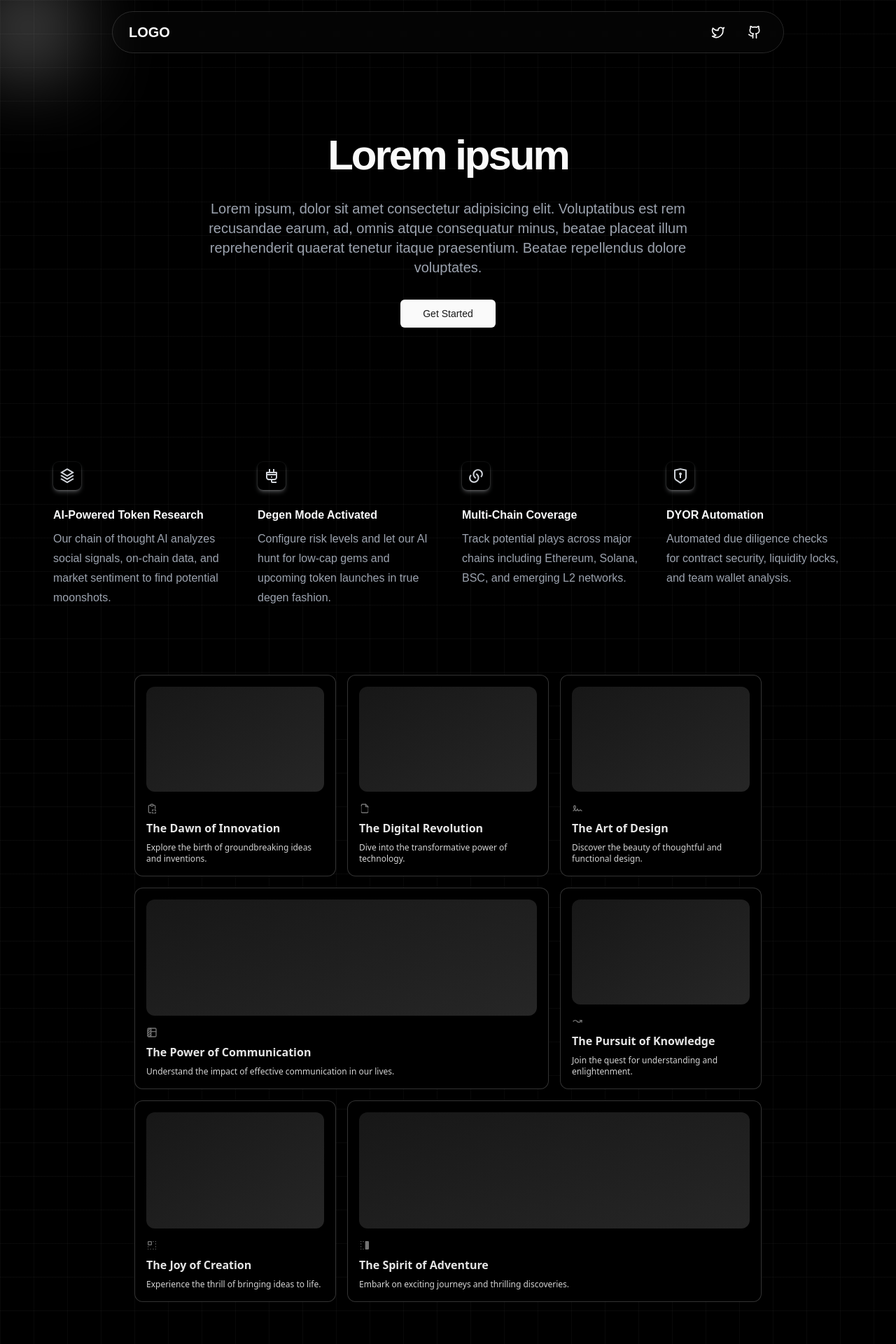
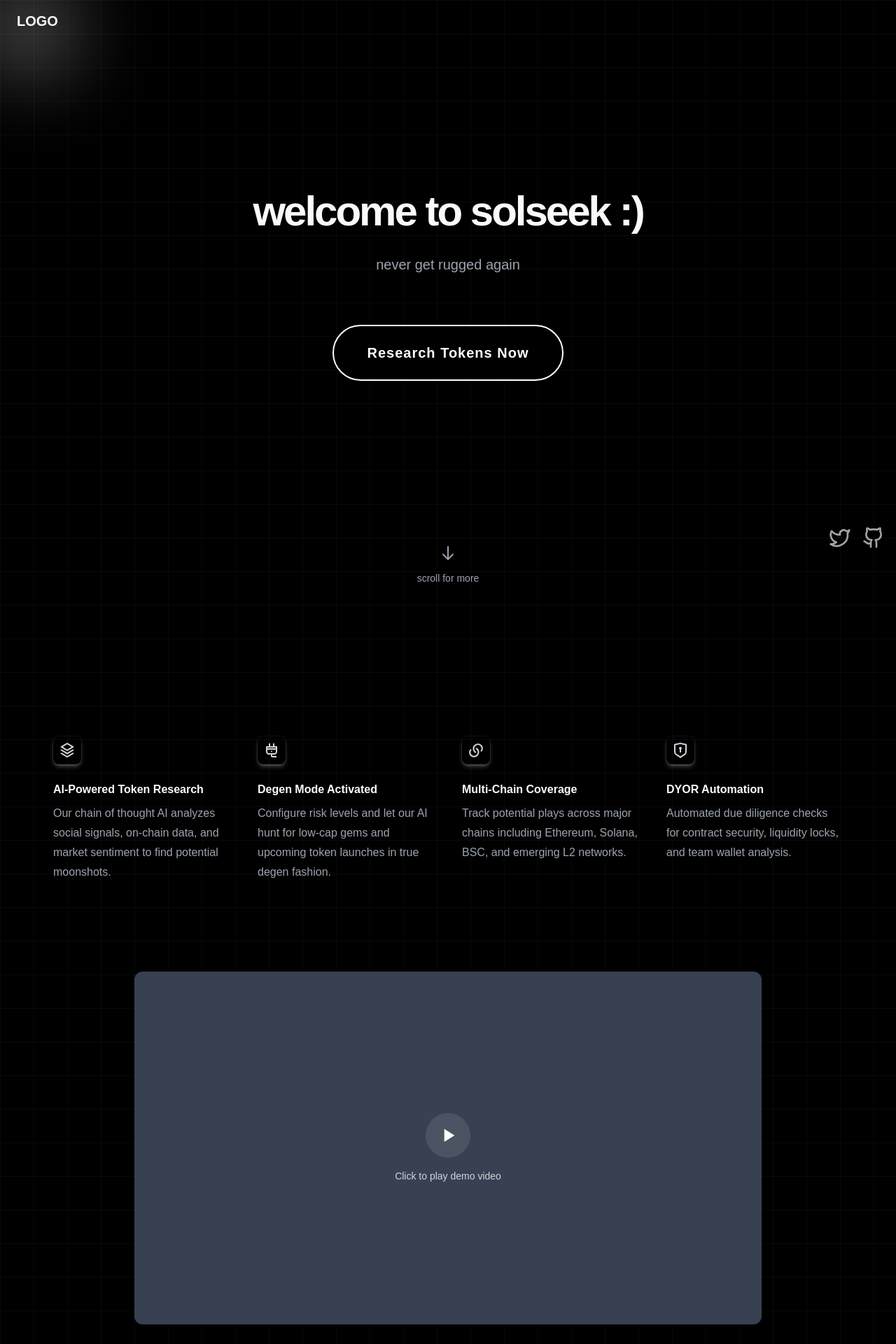
Before and after one commit to sgAIqO0psl51xk/coinseek, a Next.js app in the folder frontend/: page / in a window 1280 px wide. Shown: the top 1920 px of the page at 70% size. Built offline with nearby package versions, Linux system fonts and the light colour scheme.

Commit message:
feat:
*floating footer
*floating navbar
*fade-in hero section
*video placeholder

```diff
--- a/frontend/src/app/globals.css
+++ b/frontend/src/app/globals.css
@@ -90,9 +90,3 @@ body {
 html {
   scroll-behavior: smooth;
 }
-
-@layer utilities {
-  .animation-delay-500 {
-    animation-delay: 5s;
-  }
-}
--- a/frontend/src/app/page.tsx
+++ b/frontend/src/app/page.tsx
@@ -38,7 +38,7 @@ export default function Home() {
       <div className="relative">
         <HeroSection />
         <IconSection />
-        <BentoGridDemo />
+        {/* <BentoGridDemo /> */}
         {/* <CardHoverEffectDemo /> */}
         <AccordionSection />
         <Footer />
--- a/frontend/src/components/footer.tsx
+++ b/frontend/src/components/footer.tsx
@@ -1,34 +1,25 @@
-import { TwitterIcon } from "lucide-react";
-
+import { TwitterIcon, GithubIcon } from "lucide-react";
 import Link from "next/link";
 
 function Footer() {
   return (
-    <footer className="border-t">
-      <div className="mx-auto max-w-7xl flex flex-col gap-4 py-8 px-4 md:flex-row md:items-center md:justify-between">
-        <Link href="/" className="font-semibold">
-          YourLogo
-        </Link>
-
-        <nav className="flex gap-4 text-sm text-muted-foreground">
-          <Link href="/about" className="hover:text-primary">
-            About
-          </Link>
-          <Link href="/privacy" className="hover:text-primary">
-            Privacy
-          </Link>
-          <Link href="/terms" className="hover:text-primary">
-            Terms
-          </Link>
-        </nav>
-
+    <footer className="fixed bottom-4 right-4">
+      <div className="flex items-center gap-4">
         <Link
           href="https://twitter.com/yourhandle"
           target="_blank"
           className="text-muted-foreground hover:text-primary"
+          aria-label="Twitter"
         >
-          <TwitterIcon className="h-5 w-5" />
-          <span className="sr-only">X</span>
+          <TwitterIcon className="h-8 w-8" />
+        </Link>
+        <Link
+          href="https://github.com/yourhandle"
+          target="_blank"
+          className="text-muted-foreground hover:text-primary"
+          aria-label="GitHub"
+        >
+          <GithubIcon className="h-8 w-8" />
         </Link>
       </div>
     </footer>
--- a/frontend/src/components/hero-section.tsx
+++ b/frontend/src/components/hero-section.tsx
@@ -1,24 +1,53 @@
+"use client";
 import React from "react";
-import { Button } from "./ui/button";
 import Link from "next/link";
 
 function HeroSection() {
   return (
-    <section className="flex min-h-[60vh] items-center justify-center w-full py-12 md:py-12 lg:py-32 xl:py-48">
+    <section className="flex min-h-[100vh] items-center justify-center w-full py-12 md:py-12 lg:py-32 xl:py-48">
       <div className="container px-4 md:px-6">
-        <div className="flex flex-col items-center space-y-8 text-center">
-          <h1 className="text-3xl font-bold tracking-tighter sm:text-4xl md:text-5xl lg:text-6xl">
-            Lorem ipsum
+        <div className="flex flex-col items-center space-y-8 text-center mt-20">
+          <h1 className="text-3xl font-bold tracking-tighter sm:text-4xl md:text-5xl lg:text-6xl opacity-0 animate-fade-in">
+            welcome to solseek :)
           </h1>
-          <p className="mx-auto max-w-[700px] text-gray-500 md:text-xl dark:text-gray-400">
-            Lorem ipsum, dolor sit amet consectetur adipisicing elit.
-            Voluptatibus est rem recusandae earum, ad, omnis atque consequatur
-            minus, beatae placeat illum reprehenderit quaerat tenetur itaque
-            praesentium. Beatae repellendus dolore voluptates.
+          <p className="mx-auto max-w-[700px] text-gray-500 md:text-xl dark:text-gray-400 pb-10 opacity-0 animate-fade-in animation-delay-200">
+            never get rugged again
           </p>
-          <Button size="lg" className="w-full sm:w-auto" asChild>
-            <Link href="/cot">Get Started</Link>
-          </Button>
+          <Link
+            href="/cot"
+            className="inline-flex items-center justify-center px-6 py-3 sm:px-8 sm:py-4 md:px-12 md:py-6 text-base sm:text-lg md:text-xl font-semibold tracking-wider text-white bg-black border-2 border-white rounded-full hover:bg-black/80 transform-gpu transition-transform duration-200 ease-in-out hover:scale-110 active:scale-95 opacity-0 animate-fade-in [animation-fill-mode:forwards] animation-delay-400"
+          >
+            Research Tokens Now
+          </Link>
+
+          <div className="w-full">
+            <div className="flex flex-col items-center mt-52">
+              <button
+                onClick={() => {
+                  document.getElementById("icon-section")?.scrollIntoView({
+                    behavior: "smooth",
+                  });
+                }}
+                className="flex flex-col items-center cursor-pointer opacity-0 animate-fade-in animation-delay-600"
+                aria-label="scroll to icon section"
+              >
+                <svg
+                  className="w-6 h-6 text-gray-500 dark:text-gray-400 animate-bounce"
+                  fill="none"
+                  strokeLinecap="round"
+                  strokeLinejoin="round"
+                  strokeWidth="2"
+                  viewBox="0 0 24 24"
+                  stroke="currentColor"
+                >
+                  <path d="M19 14l-7 7m0 0l-7-7m7 7V3"></path>
+                </svg>
+                <p className="text-sm text-gray-500 dark:text-gray-400 my-2">
+                  scroll for more
+                </p>
+              </button>
+            </div>
+          </div>
         </div>
       </div>
     </section>
--- a/frontend/src/components/icon-section.tsx
+++ b/frontend/src/components/icon-section.tsx
@@ -1,3 +1,4 @@
+"use client";
 import {
   RiLinksLine,
   RiPlugLine,
@@ -34,9 +35,11 @@ const features = [
 
 export default function IconSection() {
   return (
-    <>
-      <div className="mx-auto w-full max-w-6xl px-3 pb-24">
-        <dl className="grid grid-cols-4 gap-10">
+    <section
+      id="icon-section"
+      className="mx-auto min-h-[100vh] w-full max-w-6xl px-3 pb-24"
+    >
+      <dl className="grid grid-cols-4 gap-10 pt-4">
         {features.map((item) => (
           <div
             key={item.name}
@@ -57,7 +60,32 @@ export default function IconSection() {
           </div>
         ))}
       </dl>
+
+      {/* Video Section */}
+      <div
+        id="demo-video"
+        className="mx-auto mt-32 max-w-4xl aspect-video w-full overflow-hidden rounded-xl bg-gray-100 dark:bg-gray-800"
+      >
+        <div className="relative h-full w-full">
+          {/* Placeholder - Replace src with your actual placeholder image */}
+          <div className="absolute inset-0 flex items-center justify-center bg-gray-200 dark:bg-gray-700">
+            <div className="flex flex-col items-center gap-4">
+              <div className="rounded-full bg-white/10 p-4 backdrop-blur">
+                <svg
+                  className="size-8 text-white"
+                  fill="currentColor"
+                  viewBox="0 0 24 24"
+                >
+                  <path d="M8 5v14l11-7z" />
+                </svg>
               </div>
-    </>
+              <span className="text-sm text-gray-600 dark:text-gray-300">
+                Click to play demo video
+              </span>
+            </div>
+          </div>
+        </div>
+      </div>
+    </section>
   );
 }
--- a/frontend/src/components/navbar.tsx
+++ b/frontend/src/components/navbar.tsx
@@ -1,74 +1,13 @@
-"use client";
 import Link from "next/link";
-import { useState } from "react";
-import { Menu, X, Github, Twitter } from "lucide-react";
 
 export function Navbar() {
-  const [isMenuOpen, setIsMenuOpen] = useState(false);
-
   return (
-    <nav className="fixed top-4 left-1/2 transform -translate-x-1/2 z-50 bg-background/40 backdrop-blur-sm rounded-full px-6 py-3 shadow-lg w-[90%] md:w-[720px] lg:w-[960px] flex justify-between items-center
-    before:absolute before:inset-0 before:rounded-full before:border before:border-white/10 before:animate-pulse
-    after:absolute after:inset-0 after:rounded-full after:border after:border-white/10 after:animate-pulse after:animation-delay-500">
-      {/* Logo */}
-      <Link href="/" className="flex items-center">
-        <span className="text-xl font-bold">LOGO</span> {/* Replace with your logo component/image */}
-      </Link>
-
-      {/* Social Links - Desktop */}
-      <div className="hidden md:flex items-center space-x-4">
-        <Link
-          href="https://twitter.com/yourusername"
-          target="_blank"
-          rel="noopener noreferrer"
-          className="p-2 rounded-md hover:bg-muted hover:text-primary transition-colors"
-        >
-          <Twitter className="h-5 w-5" />
+    <div className="relative">
+      <nav className="fixed top-0 left-0 right-0 w-full p-4 pl-6 z-50">
+        <Link href="/" className="flex items-center">
+          <span className="text-xl font-bold">LOGO</span>
         </Link>
-        <Link
-          href="https://github.com/yourusername"
-          target="_blank"
-          rel="noopener noreferrer"
-          className="p-2 rounded-md hover:bg-muted hover:text-primary transition-colors"
-        >
-          <Github className="h-5 w-5" />
-        </Link>
-      </div>
-
-      {/* Mobile Menu Button */}
-      <button
-        className="md:hidden"
-        onClick={() => setIsMenuOpen(!isMenuOpen)}
-        aria-label="Toggle menu"
-      >
-        {isMenuOpen ? <X className="h-6 w-6" /> : <Menu className="h-6 w-6" />}
-      </button>
-
-      {/* Mobile Menu */}
-      {isMenuOpen && (
-        <div className="md:hidden absolute top-full left-0 right-0 mt-2 bg-background/95 backdrop-blur-md rounded-lg py-2 shadow-lg">
-          <div className="flex justify-center space-x-4 p-4">
-            <Link
-              href="https://twitter.com/yourusername"
-              target="_blank"
-              rel="noopener noreferrer"
-              className="p-2 rounded-md hover:bg-muted hover:text-primary transition-colors"
-              onClick={() => setIsMenuOpen(false)}
-            >
-              <Twitter className="h-5 w-5" />
-            </Link>
-            <Link
-              href="https://github.com/yourusername"
-              target="_blank"
-              rel="noopener noreferrer"
-              className="p-2 rounded-md hover:bg-muted hover:text-primary transition-colors"
-              onClick={() => setIsMenuOpen(false)}
-            >
-              <Github className="h-5 w-5" />
-            </Link>
-          </div>
-        </div>
-      )}
-    </nav>
+      </nav>
+    </div>
   );
 }
--- a/frontend/tailwind.config.ts
+++ b/frontend/tailwind.config.ts
@@ -10,85 +10,121 @@ export default {
   theme: {
     extend: {
       colors: {
-  			background: 'hsl(var(--background))',
-  			foreground: 'hsl(var(--foreground))',
+        background: "hsl(var(--background))",
+        foreground: "hsl(var(--foreground))",
         card: {
-  				DEFAULT: 'hsl(var(--card))',
-  				foreground: 'hsl(var(--card-foreground))'
+          DEFAULT: "hsl(var(--card))",
+          foreground: "hsl(var(--card-foreground))",
         },
         popover: {
-  				DEFAULT: 'hsl(var(--popover))',
-  				foreground: 'hsl(var(--popover-foreground))'
+          DEFAULT: "hsl(var(--popover))",
+          foreground: "hsl(var(--popover-foreground))",
         },
         primary: {
-  				DEFAULT: 'hsl(var(--primary))',
-  				foreground: 'hsl(var(--primary-foreground))'
+          DEFAULT: "hsl(var(--primary))",
+          foreground: "hsl(var(--primary-foreground))",
         },
         secondary: {
-  				DEFAULT: 'hsl(var(--secondary))',
-  				foreground: 'hsl(var(--secondary-foreground))'
+          DEFAULT: "hsl(var(--secondary))",
+          foreground: "hsl(var(--secondary-foreground))",
         },
         muted: {
-  				DEFAULT: 'hsl(var(--muted))',
-  				foreground: 'hsl(var(--muted-foreground))'
+          DEFAULT: "hsl(var(--muted))",
+          foreground: "hsl(var(--muted-foreground))",
         },
         accent: {
-  				DEFAULT: 'hsl(var(--accent))',
-  				foreground: 'hsl(var(--accent-foreground))'
+          DEFAULT: "hsl(var(--accent))",
+          foreground: "hsl(var(--accent-foreground))",
         },
         destructive: {
-  				DEFAULT: 'hsl(var(--destructive))',
-  				foreground: 'hsl(var(--destructive-foreground))'
+          DEFAULT: "hsl(var(--destructive))",
+          foreground: "hsl(var(--destructive-foreground))",
         },
-  			border: 'hsl(var(--border))',
-  			input: 'hsl(var(--input))',
-  			ring: 'hsl(var(--ring))',
+        border: "hsl(var(--border))",
+        input: "hsl(var(--input))",
+        ring: "hsl(var(--ring))",
         chart: {
-  				'1': 'hsl(var(--chart-1))',
-  				'2': 'hsl(var(--chart-2))',
-  				'3': 'hsl(var(--chart-3))',
-  				'4': 'hsl(var(--chart-4))',
-  				'5': 'hsl(var(--chart-5))'
+          "1": "hsl(var(--chart-1))",
+          "2": "hsl(var(--chart-2))",
+          "3": "hsl(var(--chart-3))",
+          "4": "hsl(var(--chart-4))",
+          "5": "hsl(var(--chart-5))",
         },
         sidebar: {
-  				DEFAULT: 'hsl(var(--sidebar-background))',
-  				foreground: 'hsl(var(--sidebar-foreground))',
-  				primary: 'hsl(var(--sidebar-primary))',
-  				'primary-foreground': 'hsl(var(--sidebar-primary-foreground))',
-  				accent: 'hsl(var(--sidebar-accent))',
-  				'accent-foreground': 'hsl(var(--sidebar-accent-foreground))',
-  				border: 'hsl(var(--sidebar-border))',
-  				ring: 'hsl(var(--sidebar-ring))'
-  			}
+          DEFAULT: "hsl(var(--sidebar-background))",
+          foreground: "hsl(var(--sidebar-foreground))",
+          primary: "hsl(var(--sidebar-primary))",
+          "primary-foreground": "hsl(var(--sidebar-primary-foreground))",
+          accent: "hsl(var(--sidebar-accent))",
+          "accent-foreground": "hsl(var(--sidebar-accent-foreground))",
+          border: "hsl(var(--sidebar-border))",
+          ring: "hsl(var(--sidebar-ring))",
+        },
       },
       borderRadius: {
-  			lg: 'var(--radius)',
-  			md: 'calc(var(--radius) - 2px)',
-  			sm: 'calc(var(--radius) - 4px)'
+        lg: "var(--radius)",
+        md: "calc(var(--radius) - 2px)",
+        sm: "calc(var(--radius) - 4px)",
       },
       keyframes: {
-  			'accordion-down': {
+        "accordion-down": {
           from: {
-  					height: '0'
+            height: "0",
           },
           to: {
-  					height: 'var(--radix-accordion-content-height)'
-  				}
+            height: "var(--radix-accordion-content-height)",
           },
-  			'accordion-up': {
+        },
+        "accordion-up": {
           from: {
-  					height: 'var(--radix-accordion-content-height)'
+            height: "var(--radix-accordion-content-height)",
           },
           to: {
-  					height: '0'
-  				}
-  			}
+            height: "0",
+          },
+        },
+        fadeIn: {
+          "0%": { opacity: "0", transform: "translateY(10px)" },
+          "100%": { opacity: "1", transform: "translateY(0)" },
+        },
       },
       animation: {
-  			'accordion-down': 'accordion-down 0.2s ease-out',
-  			'accordion-up': 'accordion-up 0.2s ease-out'
-  		}
-  	}
+        "accordion-down": "accordion-down 0.2s ease-out",
+        "accordion-up": "accordion-up 0.2s ease-out",
+        "fade-in": "fadeIn 2s ease-out forwards",
       },
-  plugins: [require("tailwindcss-animate")],
+    },
+  },
+  plugins: [
+    require("tailwindcss-animate"),
+    function ({ addUtilities }) {
+      const newUtilities = {
+        ".animation-delay-100": {
+          "animation-delay": "100ms",
+        },
+        ".animation-delay-200": {
+          "animation-delay": "400ms",
+        },
+        ".animation-delay-300": {
+          "animation-delay": "300ms",
+        },
+        ".animation-delay-400": {
+          "animation-delay": "800ms",
+        },
+        ".animation-delay-500": {
+          "animation-delay": "500ms",
+        },
+        ".animation-delay-600": {
+          "animation-delay": "1200ms",
+        },
+        ".animation-delay-700": {
+          "animation-delay": "700ms",
+        },
+        ".animation-delay-1000": {
+          "animation-delay": "1000ms",
+        },
+      };
+      addUtilities(newUtilities);
+    },
+  ],
 } satisfies Config;
```
Lines whose indentation alone changed are shown as unchanged.
